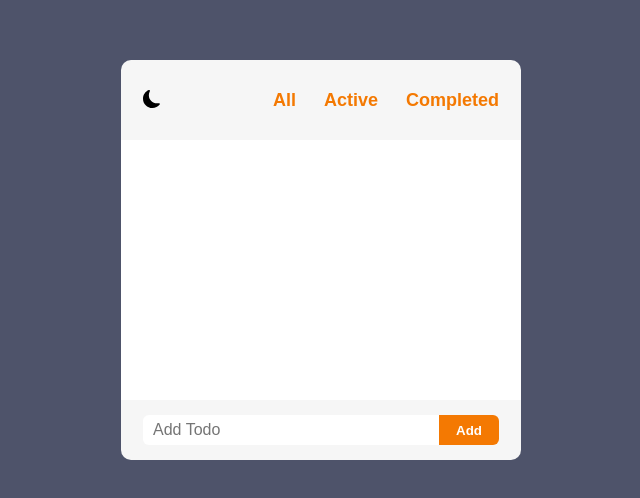
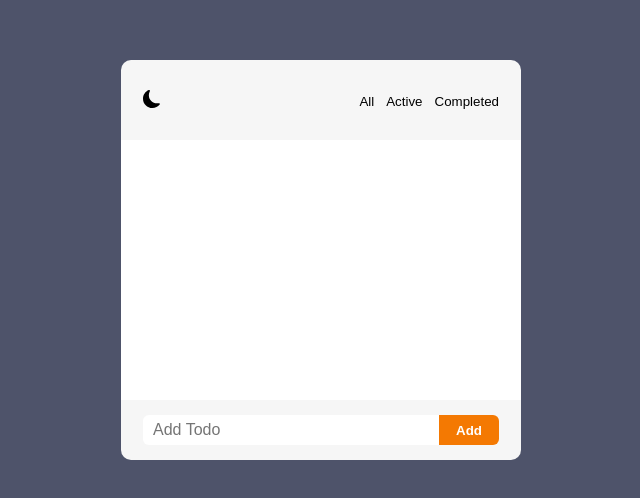
Before and after one commit to tree698/To-Do-List, a React (Create React App) app: page / in a window 1280 px wide. Shown: the part 140-638 px from the top of the page, without its empty margins (319-959 px from the left). Built offline with nearby package versions, Linux system fonts and the light colour scheme.

Commit message:
add the functioinality of filtering todoItem

```diff
--- a/src/App.jsx
+++ b/src/App.jsx
@@ -1,30 +1,19 @@
 import React, { useState } from 'react';
-import { v4 as uuidv4 } from 'uuid';
 import Items from './components/Items/Items';
-import AddForm from './components/AddForm/AddForm';
 import Nav from './components/Nav/Nav';
 import styles from './App.module.css';
 
+const filters = ['All', 'Active', 'Completed'];
+
 export default function App() {
-  const [todo, setTodo] = useState([]);
-
-  const handleOnAdd = (todoItem) => {
-    setTodo((prev) => [...todo, { id: uuidv4(), todoItem, status: 'active' }]);
-  };
-
-  const handleOnUpdate = (update) => {
-    setTodo(todo.map((t) => (t.id === update.id ? update : t)));
-  };
-
-  const handleDelete = (todoItem) => {
-    setTodo((prev) => todo.filter((t) => t.id !== todoItem.id));
-  };
-
+  const [filter, setFilter] = useState(filters[0]);
+  // const handleFilterChange = (filter) => {
+  //   setFilter(filter);
+  // };
   return (
     <div className={styles.app}>
-      <Nav />
-      <Items todo={todo} onDelete={handleDelete} onUpdate={handleOnUpdate} />
-      <AddForm onAdd={handleOnAdd} />
+      <Nav filters={filters} onFilterChange={setFilter} />
+      <Items filter={filter} />
     </div>
   );
 }
--- a/src/components/AddForm/AddForm.jsx
+++ b/src/components/AddForm/AddForm.jsx
@@ -1,24 +1,23 @@
+import { v4 as uuidv4 } from 'uuid';
 import React, { useState } from 'react';
 import styles from './AddForm.module.css';
 
 export default function AddForm({ onAdd }) {
   const [text, setText] = useState('');
-
+  const handleAdd = (e) => setText(e.target.value);
   const handleSubmit = (e) => {
     e.preventDefault();
-    if (text.trim().length === 0) return;
-    onAdd(text);
+    if (text.trim().length === 0) {
+      return;
+    }
+    onAdd({ id: uuidv4(), text, status: 'Active' });
     setText('');
   };
-
-  const handleAdd = (e) => setText(e.target.value);
 
   return (
     <form className={styles.footer} onSubmit={handleSubmit}>
       <input
         type="text"
-        id="text"
-        name="text"
         value={text}
         onChange={handleAdd}
         className={styles.input}
--- a/src/components/Item/Item.jsx
+++ b/src/components/Item/Item.jsx
@@ -3,26 +3,22 @@ import { BsTrash } from 'react-icons/bs';
 import styles from './Item.module.css';
 
 export default function Item({ todo, onDelete, onUpdate }) {
-  const handleDelete = (e) => {
-    onDelete(todo);
-  };
-
-  const handleOnUpdate = (e) => {
-    const status = e.target.checked ? 'completed' : 'active';
+  const { text, status } = todo;
+  const handleUpdate = (e) => {
+    const status = e.target.checked ? 'Completed' : 'Active';
     onUpdate({ ...todo, status });
   };
-
-  const { todoItem, status } = todo;
+  const handleDelete = (e) => onDelete(todo);
 
   return (
     <li className={styles.item}>
       <input
         type="checkbox"
         id="text"
-        checked={status === 'completed'}
-        onChange={handleOnUpdate}
+        checked={status === 'Completed'}
+        onChange={handleUpdate}
       />
-      <label htmlFor="text">{todoItem}</label>
+      <label htmlFor="text">{text}</label>
       <button onClick={handleDelete}>
         <BsTrash className={styles.trashIcon} />
       </button>
--- a/src/components/Items/Items.jsx
+++ b/src/components/Items/Items.jsx
@@ -1,13 +1,40 @@
-import React from 'react';
+import React, { useState } from 'react';
 import Item from '../Item/Item';
+import AddForm from '../AddForm/AddForm';
 import styles from './Items.module.css';
 
-export default function Items({ todo, onDelete, onUpdate }) {
+export default function Items({ filter }) {
+  const [todos, setTodos] = useState([]);
+
+  const handleAdd = (todo) => setTodos([...todos, todo]);
+  const handleUpdate = (update) => {
+    setTodos(todos.map((t) => (t.id === update.id ? update : t)));
+  };
+  const handleDelete = (todoItem) => {
+    setTodos(todos.filter((t) => t.id !== todoItem.id));
+  };
+
+  const filtered = getFilteredItem(todos, filter);
   return (
-    <ul className={styles.contents}>
-      {todo.map((t) => (
-        <Item key={t.id} todo={t} onDelete={onDelete} onUpdate={onUpdate} />
-      ))}
-    </ul>
+    <section>
+      <ul className={styles.contents}>
+        {filtered.map((item) => (
+          <Item
+            key={item.id}
+            todo={item}
+            onDelete={handleDelete}
+            onUpdate={handleUpdate}
+          />
+        ))}
+      </ul>
+      <AddForm onAdd={handleAdd} />
+    </section>
   );
 }
+
+function getFilteredItem(todos, filter) {
+  if (filter === 'All') {
+    return todos;
+  }
+  return todos.filter((t) => t.status === filter);
+}
--- a/src/components/Nav/Nav.jsx
+++ b/src/components/Nav/Nav.jsx
@@ -2,22 +2,22 @@ import { BsFillMoonFill } from 'react-icons/bs';
 import React from 'react';
 import styles from './Nav.module.css';
 
-export default function Nav() {
+export default function Nav({ filters, onFilterChange }) {
+  // const handleClick = (e) => {
+  //   onFilterChange(e.target.textContent);
+  // };
+
   return (
     <nav className={styles.nav}>
       <button>
         <BsFillMoonFill className={styles.icon} />
       </button>
       <ul className={styles.menu__container}>
-        <li>
-          <button className={styles.menu}>All</button>
-        </li>
-        <li>
-          <button className={styles.menu}>Active</button>
-        </li>
-        <li>
-          <button className={styles.menu}>Completed</button>
-        </li>
+        {filters.map((value, index) => (
+          <li key={index}>
+            <button onClick={() => onFilterChange(value)}>{value}</button>
+          </li>
+        ))}
       </ul>
     </nav>
   );
```
